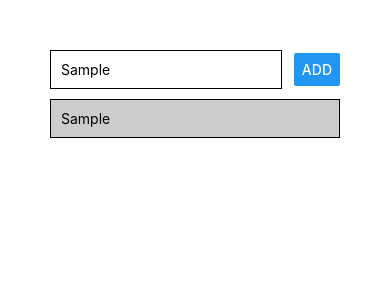
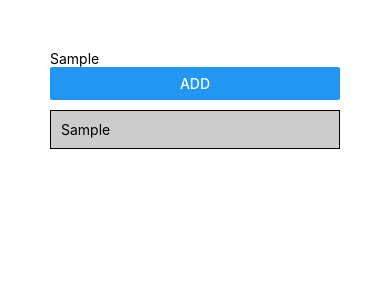
Before and after one commit to ShelbyHughes/rn-complete-guide, a React Native app: screen / in a window 390 px wide. Both pictures are taken after typing "Sample" into the empty fields and a click on the button "ADD". Shown: the top 300 px of the page. Built offline with nearby package versions, Linux system fonts and the light colour scheme.

Commit message:
messages

```diff
--- a/App.js
+++ b/App.js
@@ -1,33 +1,29 @@
 import React, {useState} from 'react';
 import { StyleSheet, Text, View, TextInput, Button, ScrollView, FlatList } from 'react-native';
 
+import GoalItem from './components/GoalItem';
+import GoalInput from './components/GoalInput';
+
 export default function App() {
-  const [enteredGoal, setEnteredGoal] = useState('');
+
 
   const [courseGoals, setCourseGoals] = useState([]);
 
-  const goalInputHandler = (enteredText) => {
-    setEnteredGoal(enteredText);
-  }
-
-  const addGoalHandler = () =>{
-    setCourseGoals(currentGoals =>[...currentGoals, {id: Math.random().toString(), value: enteredGoal}]);
+  const addGoalHandler = goalTitle =>{
+      setCourseGoals(currentGoals =>[
+        ...currentGoals,
+        {id: Math.random().toString(), value: goalTitle}
+    ]);
   };
 
   return (
     <View style={styles.screen}>
-      <View style={styles.inputContainer}>
-        <TextInput placeholder="Course Goal" style={styles.input} onChangeText={goalInputHandler} value={enteredGoal} />
-        <Button title="ADD" onPress={addGoalHandler}/>
-      </View>
+      <GoalInput onAddGoal={addGoalHandler}/>
       <FlatList
-      keyExtractor={(item, index) => item.id}
-      data={courseGoals}
-      renderItem={itemData =>(
-        <View style={styles.listItem}>
-          <Text>{itemData.item.value}</Text>
-        </View>
-      )} />
+        keyExtractor={(item, index) => item.id}
+        data={courseGoals}
+        renderItem={itemData =><GoalItem title={itemData.item.value}/>}
+       />
     </View>
   );
 }
@@ -35,23 +31,5 @@ export default function App() {
 const styles = StyleSheet.create({
   screen: {
     padding: 50
-  },
-  inputContainer: {
-    flexDirection: 'row',
-    justifyContent: 'space-between',
-    alignItems: 'center'
-  },
-  input: {
-    borderColor: 'black',
-    borderWidth: 1,
-    padding: 10,
-    width: '80%'
-  },
-  listItem:{
-    padding: 10,
-    marginVertical: 10,
-    backgroundColor: '#ccc',
-    borderColor: 'black',
-    borderWidth: 1
   }
 });
--- a/components/GoalInput.js
+++ b/components/GoalInput.js
@@ -0,0 +1,36 @@
+import React, { useState} from 'react';
+import { View, TextInput, Button, StyleSheet } from 'react-native';
+
+const GoalInput = props => {
+    const [enteredGoal, setEnteredGoal] = useState('');
+    const goalInputHandler = (enteredText) => {
+        setEnteredGoal(enteredText);
+      };
+
+    return (
+    <View style={StyleSheet.inputContainer}>
+        <TextInput placeholder="Course Goal"
+        style={StyleSheet.input}
+        onChangeText={goalInputHandler}
+        value={enteredGoal}
+        />
+        <Button title="ADD" onPress={props.onAddGoal.bind(this, enteredGoal)} />
+    </View>
+    );
+};
+
+const styles = StyleSheet.create({
+    inputContainer: {
+        flexDirection: 'row',
+        justifyContent: 'space-between',
+        alignItems: 'center'
+      },
+      input: {
+        borderColor: 'black',
+        borderWidth: 1,
+        padding: 10,
+        width: '80%'
+      }
+})
+
+export default GoalInput;
--- a/components/GoalItem.js
+++ b/components/GoalItem.js
@@ -1,7 +1,21 @@
 import React from 'react';
+import { View, Text, StyleSheet } from 'react-native';
 
 const GoalItem = props => {
-    return ...
+    return (
+        <View style={styles.listItem}>
+            <Text>{props.title}</Text>
+        </View>
+    );
 };
 
+const styles = StyleSheet.create({
+    listItem:{
+        padding: 10,
+        marginVertical: 10,
+        backgroundColor: '#ccc',
+        borderColor: 'black',
+        borderWidth: 1
+      }
+})
 export default GoalItem;
```
